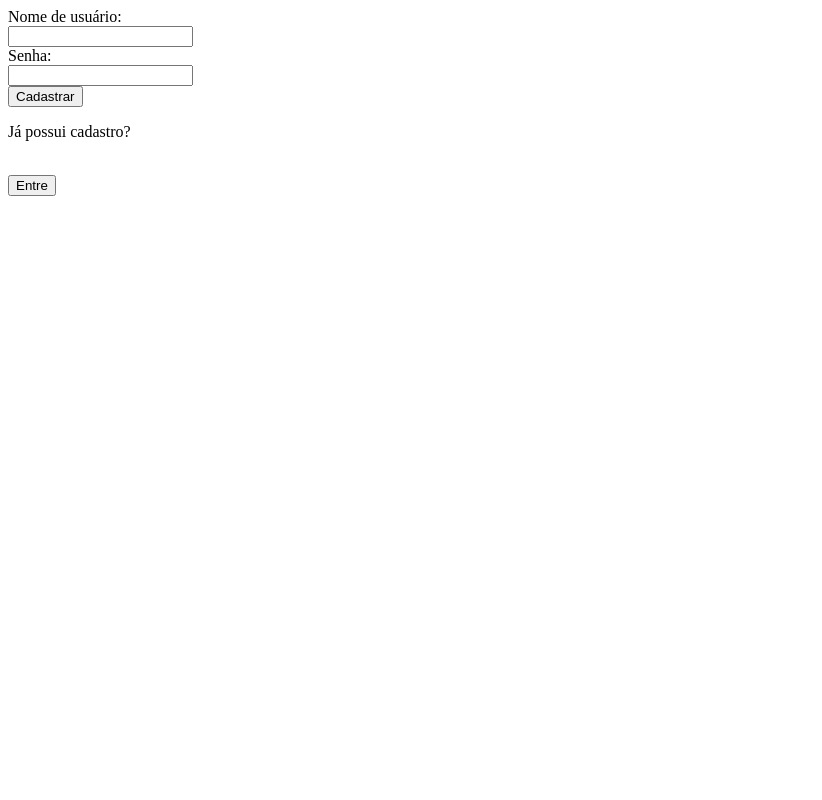
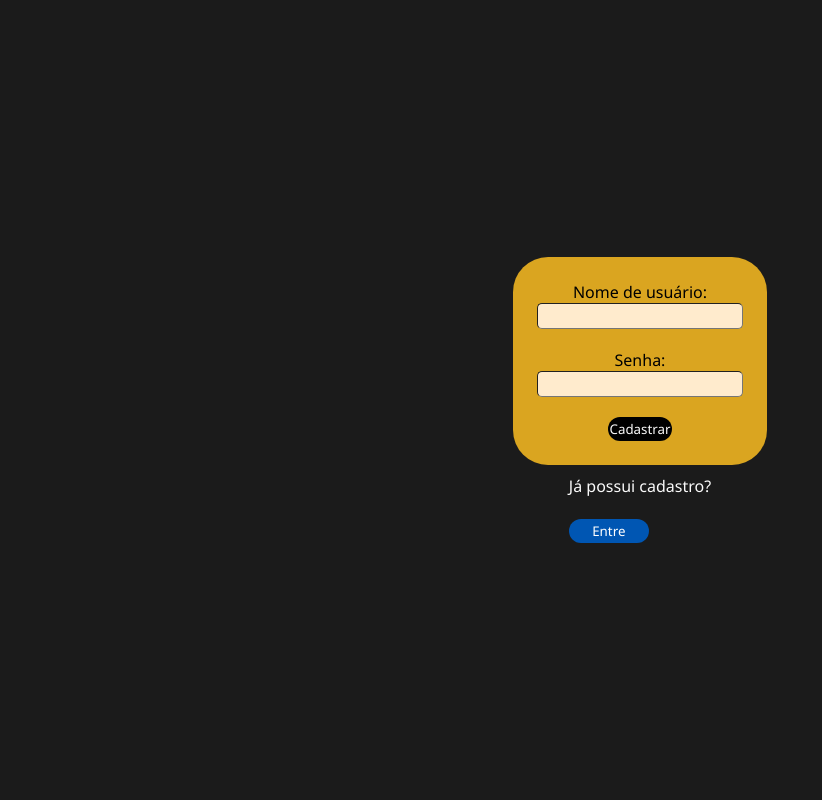
Before and after one commit to Levirroh/To-do-list, a PHP site: page /cadastro.php in a window 1280 px wide. Shown: the whole page, without its empty margins (0-822 px from the left). Run offline with PHP 8.4, Linux system fonts and the light colour scheme.

Commit message:
mudando css da tela de login e cadastro

```diff
--- a/cadastro.php
+++ b/cadastro.php
@@ -33,26 +33,24 @@ if (isset($_POST["cadastrar"])){
 <head>
     <meta charset="UTF-8">
     <meta name="viewport" content="width=device-width, initial-scale=1.0">
+    <link rel="stylesheet" href="styles.css">
     <title>Cadastro</title>
 </head>
-<header>
-
-</header>
 <body>
-    <section>
+    <section class="login-cadastro">
         <div>
-            <form method="POST">
+            <form method="POST" class="form-login">
                 <div>
                     <label for="nome_usuario">Nome de usuário:</label>
                     <br>
-                    <input type="text" name="nome_usuario">
+                    <input type="text" name="nome_usuario" class="valor-login">
                 </div>
                 <div>
                     <label for="senha_usuario">Senha:</label>
                     <br>
-                    <input type="text" name="senha_usuario">
+                    <input type="text" name="senha_usuario" class="valor-login">
                 </div>
-                <input type="submit" name="cadastrar" value="Cadastrar">
+                <input type="submit" name="cadastrar" value="Cadastrar" class="entrar">
             </form>
         </div>
         <div>
--- a/styles.css
+++ b/styles.css
@@ -127,3 +127,45 @@ form{
     height: 17vh;
     opacity: 75%;
 }
+
+.login-cadastro{
+    display: flex;
+    flex-direction: column;
+    align-items: center ;
+    justify-content: center;
+    height: 98vh; /*section tem 1vh de padding*/
+    background-color: #1b1b1b;
+    color: #fafafa;
+    gap: 10px;
+}
+
+.login-cadastro button{
+    height: 3vh;
+    width: 10vh;
+    border-radius: 20px;
+    text-align: center;
+}
+
+.form-login{
+    gap: 20px;
+    color: black;
+    background-color: goldenrod;
+    padding: 3vh;
+    border-radius: 35px;
+}
+
+.valor-login{
+    background-color: blanchedalmond;
+    border-width: 1px;
+    border-radius: 5px;
+    padding: 3px;
+}
+.entrar{
+    background-color: black;
+    color: #fafafa;
+    border-width: 0px;
+    height: 3vh;
+    width: 8vh;
+    text-align: center;
+    border-radius: 15px;
+}
```
Also changed, not shown: login.php (+6 -8 lines).
